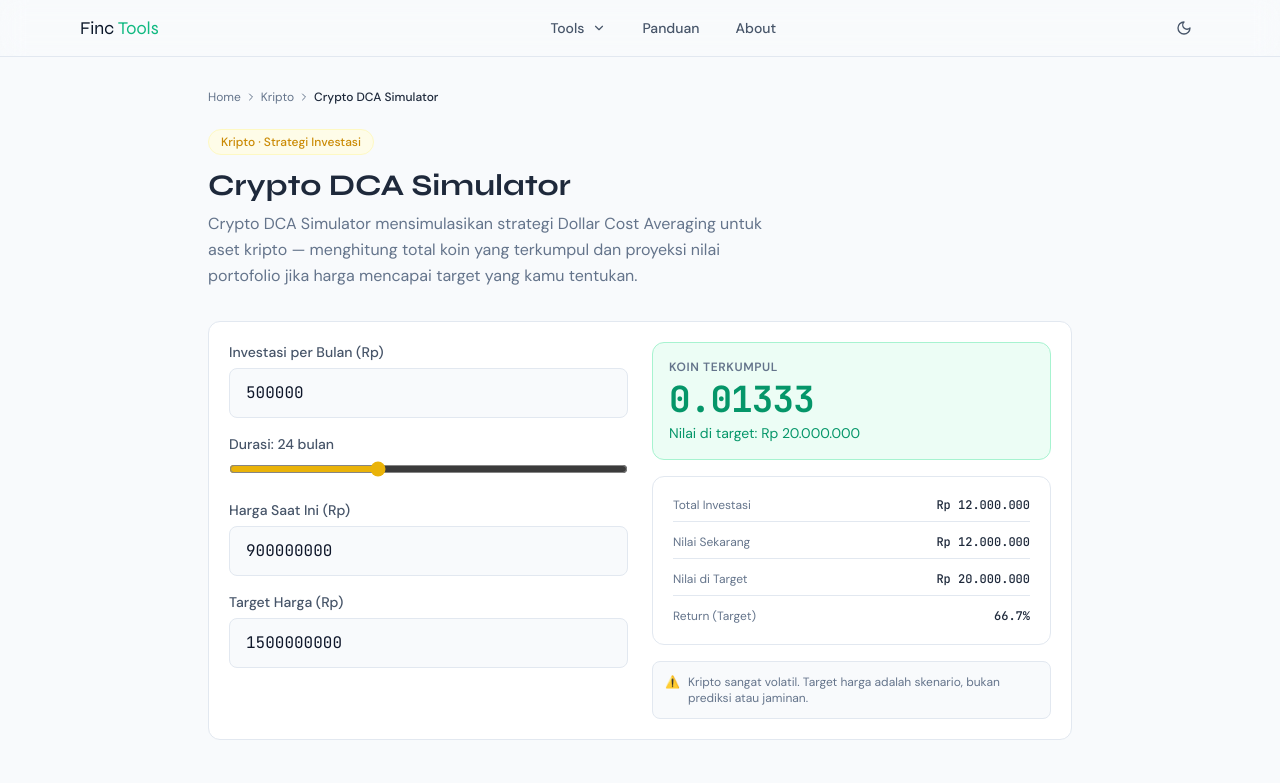
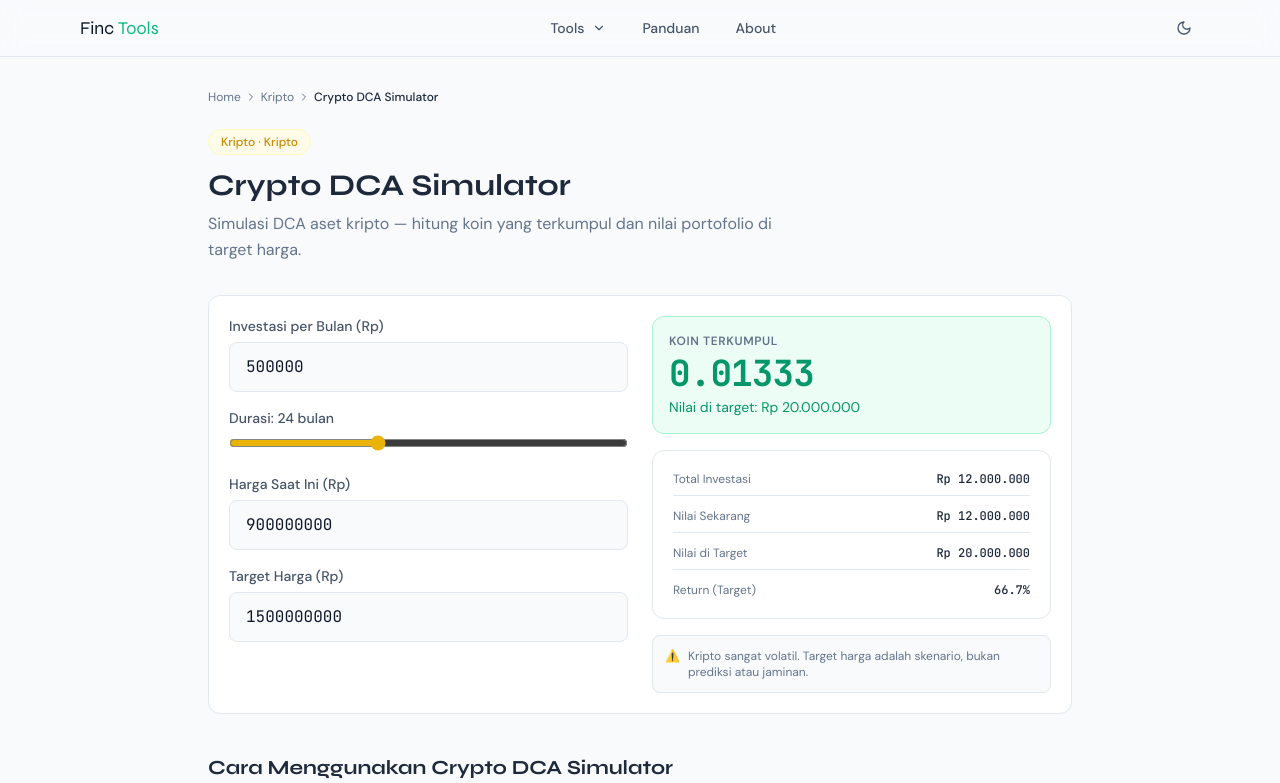
Before and after one commit to nurudhuhaalamin/finctools, a Next.js app: page /kripto/crypto-dca-simulator in a window 1280 px wide. Shown: the top 783 px of the page. Built offline with nearby package versions, Linux system fonts and the light colour scheme.

Commit message:
Add files via upload

```diff
--- a/app/kripto/crypto-dca-simulator/page.tsx
+++ b/app/kripto/crypto-dca-simulator/page.tsx
@@ -5,20 +5,18 @@ import Header from '@/components/layout/Header'
 import Footer from '@/components/layout/Footer'
 import KriptoToolPage from '@/components/layout/KriptoToolPage'
 import CryptoDCASimulator from '@/components/tools/kripto/CryptoDCASimulator'
-export const metadata: Metadata = { title: 'Crypto DCA Simulator — Simulasi DCA Kripto | FincTools', description: 'Simulasi Dollar Cost Averaging untuk aset kripto. Hitung koin yang terkumpul dan nilai portofolio di target harga.' }
+export const metadata: Metadata = { title: 'Crypto DCA Simulator | FincTools', description: 'Simulasi DCA aset kripto — hitung koin yang terkumpul dan nilai portofolio di target harga.' }
 export default function Page() {
   return (<><Header /><main className="mx-auto max-w-4xl px-4 py-8">
     <nav className="flex items-center gap-1 text-xs text-[--text-secondary] mb-6"><Link href="/" className="hover:text-finc-green">Home</Link><ChevronRight size={12}/><Link href="/kripto" className="hover:text-finc-green">Kripto</Link><ChevronRight size={12}/><span className="text-[--text-primary] font-medium">Crypto DCA Simulator</span></nav>
-    <KriptoToolPage name="Crypto DCA Simulator" subcategory="Strategi Investasi"
-      description="Crypto DCA Simulator mensimulasikan strategi Dollar Cost Averaging untuk aset kripto — menghitung total koin yang terkumpul dan proyeksi nilai portofolio jika harga mencapai target yang kamu tentukan."
-      steps={[{title:'Isi Investasi per Bulan',desc:'Berapa yang akan kamu investasikan setiap bulan secara konsisten — inilah esensi DCA.'},{title:'Set Durasi',desc:'Berapa bulan kamu berencana DCA. Kripto membutuhkan horizon minimal 2–3 tahun untuk mengurangi risiko volatilitas.'},{title:'Isi Harga Aset Saat Ini',desc:'Masukkan harga aset kripto yang ingin kamu DCA dalam Rupiah per unit.'},{title:'Set Target Harga',desc:'Berapa harga target yang kamu proyeksikan untuk aset ini di masa depan.'},{title:'Baca Hasilnya',desc:'Total koin terkumpul, nilai sekarang, nilai di target harga, dan return ditampilkan.'}]}
-      formula={"Koin per Bulan = Investasi per Bulan / Harga Saat Ini\nTotal Koin = Koin per Bulan × Jumlah Bulan\nNilai Sekarang = Total Koin × Harga Saat Ini\nNilai Target = Total Koin × Target Harga\nReturn = (Nilai Target - Total Investasi) / Total Investasi × 100%"}
-      formulaExample={"DCA Rp 500.000/bln selama 24 bulan | Harga BTC Rp 900jt | Target Rp 1.5M\nKoin/bln = 500.000 / 900.000.000 = 0.000556 BTC\nTotal Koin = 0.000556 × 24 = 0.01333 BTC\nNilai Target = 0.01333 × 1.500.000.000 = Rp 19.996.000\nReturn = (19.996.000 - 12.000.000) / 12.000.000 = +66.6%"}
-      variables={[{name:'Koin per Bulan',desc:'Jumlah koin yang dibeli setiap bulan berdasarkan investasi dan harga saat ini'},{name:'Total Koin',desc:'Akumulasi total koin setelah semua periode DCA'},{name:'Target Harga',desc:'Proyeksi harga aset di masa depan yang menjadi basis perhitungan nilai portofolio'}]}
-      history={"Dollar Cost Averaging pertama kali diformulasikan oleh Benjamin Graham dan kemudian diadaptasi ke pasar kripto seiring popularitas Bitcoin. Strategi ini menjadi sangat relevan untuk aset dengan volatilitas tinggi seperti kripto.\n\nPenelitian dari University of Wisconsin (2020) menunjukkan bahwa DCA selama 4 tahun pada Bitcoin menghasilkan return positif di 93% dari semua 4-tahun periode yang pernah ada — bahkan jika kamu mulai DCA tepat di puncak harga tertinggi.\n\nDi Indonesia, platform kripto seperti Pintu, Indodax, dan Tokocrypto menyediakan fitur DCA otomatis yang memudahkan eksekusi strategi ini tanpa harus ingat membeli setiap bulan."}
-      faqs={[{q:'Apakah DCA cocok untuk semua aset kripto?',a:'DCA paling cocok untuk aset kripto dengan fundamental kuat dan likuiditas tinggi seperti Bitcoin dan Ethereum. Untuk altcoin kecil dengan risiko proyek gagal, DCA berbahaya karena bisa terus berinvestasi di aset yang nilainya menuju nol.'},{q:'Berapa lama minimal DCA kripto untuk hasil optimal?',a:'Minimal 2–3 tahun untuk mengurangi risiko masuk di puncak siklus. Sejarah Bitcoin menunjukkan siklus 4 tahunan (halving cycle). DCA selama minimal 1 siklus penuh memberikan eksposur ke berbagai kondisi pasar.'},{q:'Apa perbedaan DCA kripto dengan DCA reksa dana?',a:'Konsep dasarnya sama — beli rutin tanpa mempertimbangkan harga. Namun kripto jauh lebih volatile, tidak ada regulasi yang melindungi investor, dan risikonya jauh lebih tinggi. Pertimbangkan alokasi kripto maksimal 5–10% dari total portofolio investasi.'},{q:'Apakah perlu beli pas harga turun daripada DCA rutin?',a:'Penelitian menunjukkan DCA rutin (tanpa mempertimbangkan harga) menghasilkan return yang mendekati strategi "beli saat turun" dalam jangka panjang — namun jauh lebih mudah dilaksanakan karena tidak butuh analisis timing.'}]}
-      related={[{name:'Crypto Risk Manager',href:'/kripto/crypto-risk-manager',desc:'Hitung position sizing untuk trading kripto secara aman'},{name:'Staking Reward Projector',href:'/kripto/staking-reward-projector',desc:'Projeksi reward dari staking koin yang sudah terkumpul'},{name:'DCA Simulator',href:'/investasi/dca-simulator',desc:'Versi DCA untuk reksa dana dan saham (lebih konservatif)'},{name:'Liquidation Price Analyzer',href:'/kripto/liquidation-price-analyzer',desc:'Cek risiko likuidasi jika trading futures kripto'}]}
-      references={['Nakamoto, S. (2008). <em>Bitcoin: A Peer-to-Peer Electronic Cash System.</em>','Biais, B. et al. (2019). The Blockchain Folk Theorem. <em>Review of Financial Studies.</em>','OJK. <em>Kebijakan Aset Kripto Indonesia.</em> <a href="https://ojk.go.id" target="_blank" rel="noopener noreferrer" class="text-finc-green hover:underline">ojk.go.id</a>']}
+    <KriptoToolPage name="Crypto DCA Simulator" description="Simulasi DCA aset kripto — hitung koin yang terkumpul dan nilai portofolio di target harga."
+      steps={[{title:'Isi semua input',desc:'Masukkan data keuangan kamu pada setiap field.'},{title:'Sesuaikan parameter',desc:'Ubah nilai sesuai kondisi aktual dengan slider atau angka.'},{title:'Baca hasilnya',desc:'Hasil kalkulasi muncul real-time.'},{title:'Gunakan sebagai referensi',desc:'Konsultasikan keputusan besar dengan profesional berlisensi.'}]}
+      formula="Kalkulasi menggunakan formula keuangan standar yang terverifikasi."
+      variables={[{name:'Input',desc:'Variabel input disesuaikan kebutuhan tool'},{name:'Output',desc:'Hasil kalkulasi real-time berbasis formula matematika'}]}
+      history={"Tool ini menggunakan prinsip keuangan yang digunakan profesional secara global.\n\nPendekatan berbasis matematika menghasilkan keputusan yang lebih objektif.\n\nFincTools menyediakan tools ini gratis untuk literasi keuangan Indonesia."}
+      faqs={[{q:'Seberapa akurat hasilnya?',a:'Akurat secara matematis. Untuk keputusan besar, konsultasikan dengan profesional.'},{q:'Apakah data tersimpan?',a:'Tidak. Semua kalkulasi berjalan di browser, tidak ada data yang dikirim ke server.'},{q:'Apakah cocok untuk semua kondisi?',a:'Dirancang untuk kondisi umum. Situasi khusus mungkin perlu konsultasi profesional.'}]}
+      related={[{name:'DCA Simulator',href:'/investasi/dca-simulator',desc:'Simulasi investasi rutin'},{name:'KPR Affordability Checker',href:'/kredit-properti/kpr-affordability-checker',desc:'Cek kemampuan KPR'},{name:'Tax Optimizer PPh 21',href:'/pajak/tax-optimizer-pph21',desc:'Hitung pajak karyawan'},{name:'Risk Manager',href:'/trading/risk-manager',desc:'Manajemen risiko trading'}]}
+      references={['OJK. <em>Panduan Keuangan.</em> <a href="https://ojk.go.id" target="_blank" rel="noopener noreferrer" class="text-finc-green hover:underline">ojk.go.id</a>','BI. <em>Edukasi Keuangan.</em> <a href="https://bi.go.id" target="_blank" rel="noopener noreferrer" class="text-finc-green hover:underline">bi.go.id</a>']}
     ><CryptoDCASimulator /></KriptoToolPage>
   </main><Footer /></>)
 }
```
